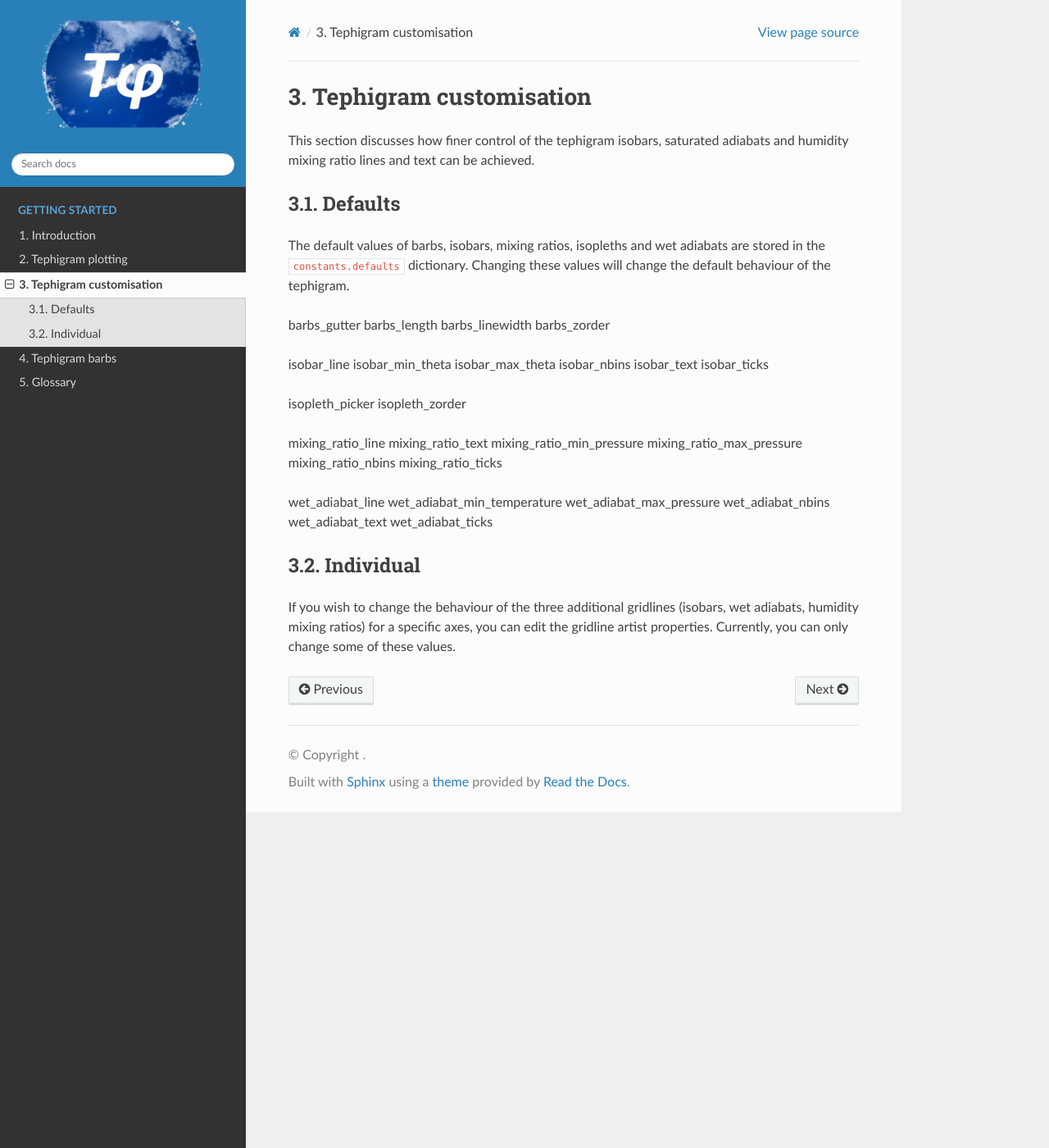
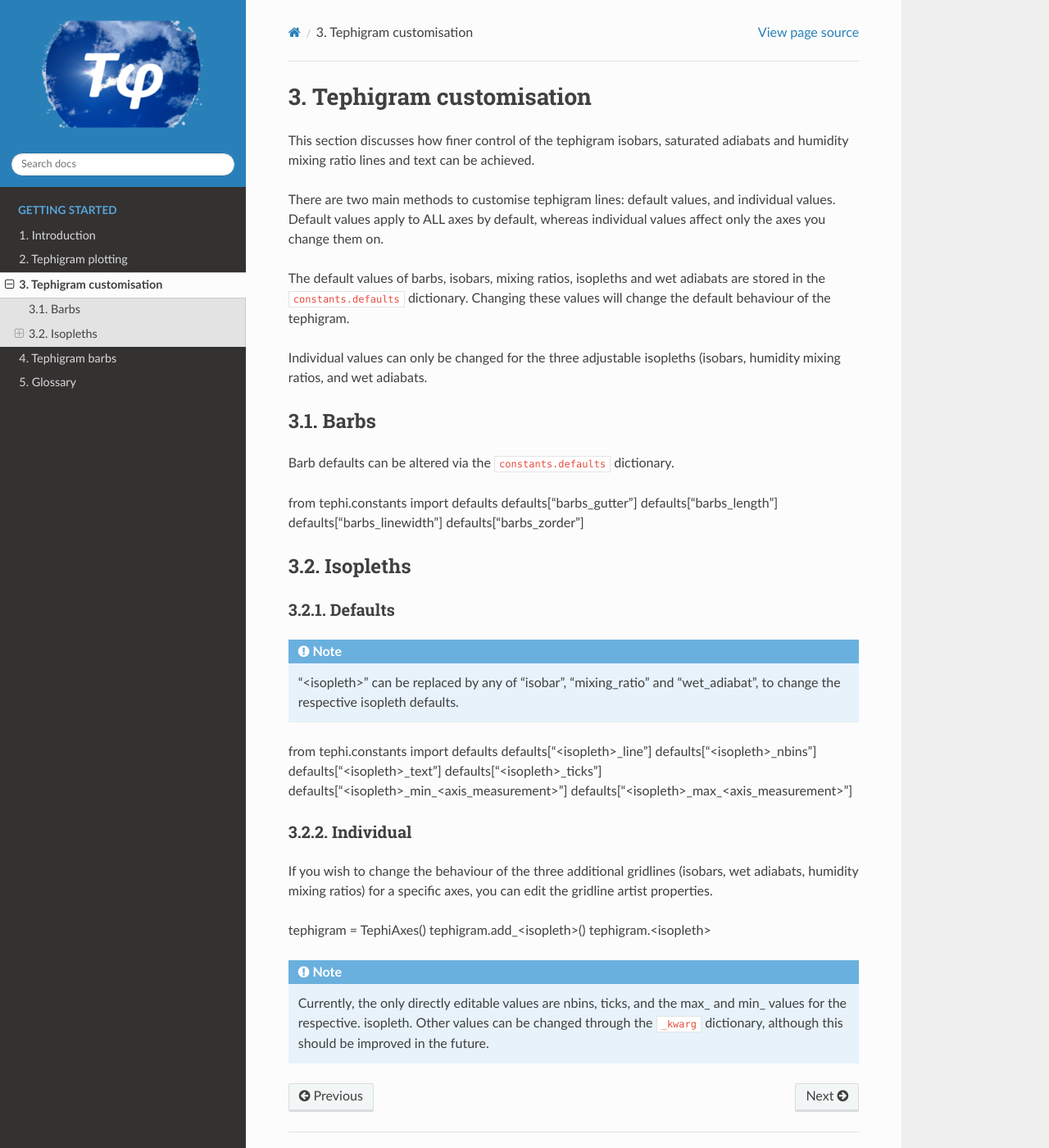
Before and after one commit to SciTools/tephi, a Sphinx documentation site: the page built from docs/source/customise.rst, in a window 1280 px wide and 1400 px high. Shown: the whole window at 82% size. Built offline with Sphinx 7.4.7 and the Read the Docs theme 3.1.0, drawn with Linux system fonts in a browser that asks for light colours; pages that are not in the unit, such as notebooks, are missing from menus.

Commit message:
made progress on customisation docs

```diff
--- a/docs/source/customise.rst
+++ b/docs/source/customise.rst
@@ -10,45 +10,53 @@ This section discusses how finer control of the tephigram isobars, saturated adi
    import tephi
    from pprint import pprint
 
-
-Defaults
---------
+There are two main methods to customise tephigram lines: default values, and individual values. Default values apply to
+ALL axes by default, whereas individual values affect only the axes you change them on.
 
 The default values of barbs, isobars, mixing ratios, isopleths and wet adiabats are stored in the
 ``constants.defaults`` dictionary. Changing these values will change the default behaviour of the tephigram.
 
-barbs_gutter
-barbs_length
-barbs_linewidth
-barbs_zorder
+Individual values can only be changed for the three adjustable isopleths (isobars, humidity mixing ratios, and wet
+adiabats.
 
-isobar_line
-isobar_min_theta
-isobar_max_theta
-isobar_nbins
-isobar_text
-isobar_ticks
+Barbs
+-----
+Barb defaults can be altered via the ``constants.defaults`` dictionary.
 
-isopleth_picker
-isopleth_zorder
+from tephi.constants import defaults
+defaults["barbs_gutter"]
+defaults["barbs_length"]
+defaults["barbs_linewidth"]
+defaults["barbs_zorder"]
 
-mixing_ratio_line
-mixing_ratio_text
-mixing_ratio_min_pressure
-mixing_ratio_max_pressure
-mixing_ratio_nbins
-mixing_ratio_ticks
+Isopleths
+---------
 
-wet_adiabat_line
-wet_adiabat_min_temperature
-wet_adiabat_max_pressure
-wet_adiabat_nbins
-wet_adiabat_text
-wet_adiabat_ticks
+Defaults
+^^^^^^^^
+.. note::
+    "<isopleth>" can be replaced by any of "isobar", "mixing_ratio" and "wet_adiabat", to change the
+    respective isopleth defaults.
+
+from tephi.constants import defaults
+defaults["<isopleth>_line"]
+defaults["<isopleth>_nbins"]
+defaults["<isopleth>_text"]
+defaults["<isopleth>_ticks"]
+defaults["<isopleth>_min_<axis_measurement>"]
+defaults["<isopleth>_max_<axis_measurement>"]
 
 Individual
-----------
+^^^^^^^^^^
 
 If you wish to change the behaviour of the three additional gridlines (isobars, wet adiabats, humidity mixing ratios)
-for a specific axes, you can edit the gridline artist properties. Currently, you can only change some of these
-values.
+for a specific axes, you can edit the gridline artist properties.
+
+tephigram = TephiAxes()
+tephigram.add_<isopleth>()
+tephigram.<isopleth>
+
+.. note::
+    Currently, the only directly editable values are nbins, ticks, and the max\_ and min\_ values for the respective.
+    isopleth. Other values can be changed through the ``_kwarg`` dictionary, although this should be improved
+    in the future.
```
Also changed, not shown: tephi/__init__.py (+4 -4 lines).
